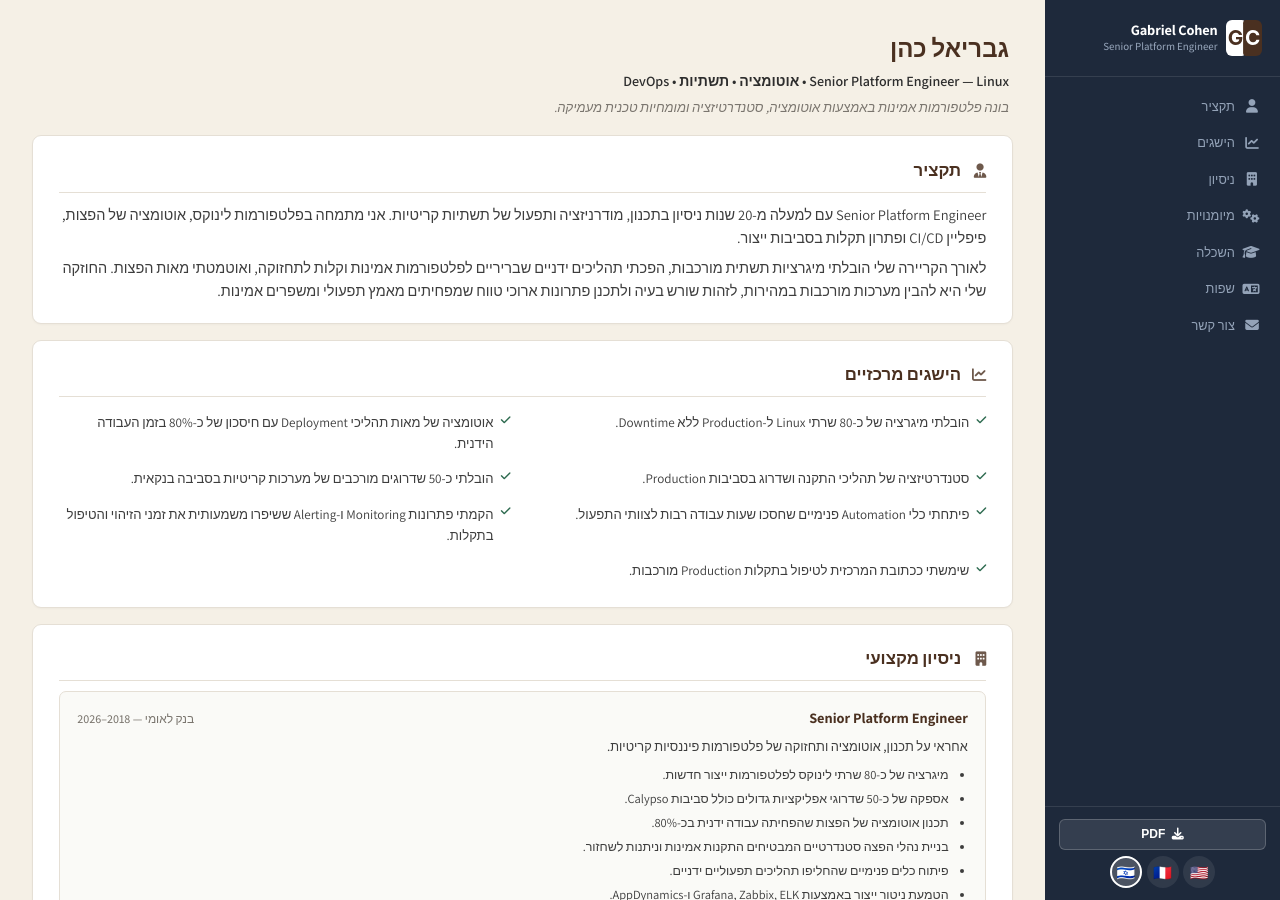
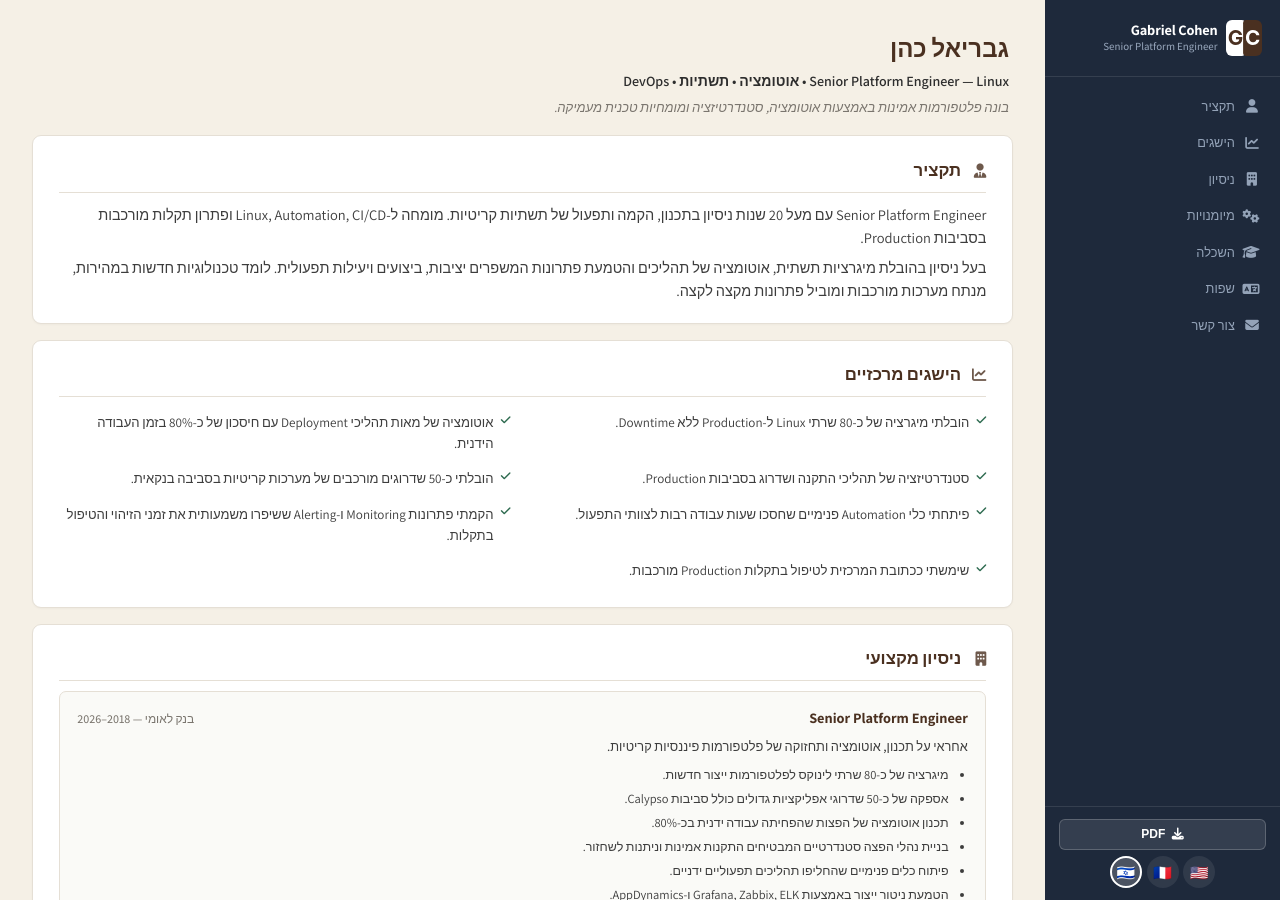
Before and after one commit to gcoh/resume, a Jekyll site: the page built from he/index.md, in a window 1280 px wide and 900 px high. Built offline with Jekyll 4.4.1, drawn with Linux system fonts in a browser that asks for light colours.

Commit message:
Hebrew: update summary with improved phrasing

```diff
--- a/he/index.md
+++ b/he/index.md
@@ -15,8 +15,8 @@ description: "גבריאל כהן — 20+ שנות ניסיון בלינוקס,
 
 <section class="section" id="summary">
     <h2><i class="fa-solid fa-user-tie"></i> תקציר</h2>
-    <p>Senior Platform Engineer עם למעלה מ-20 שנות ניסיון בתכנון, מודרניזציה ותפעול של תשתיות קריטיות. אני מתמחה בפלטפורמות לינוקס, אוטומציה של הפצות, פיפליין CI/CD ופתרון תקלות בסביבות ייצור.</p>
-    <p style="margin-top:0.4rem;">לאורך הקריירה שלי הובלתי מיגרציות תשתית מורכבות, הפכתי תהליכים ידניים שבריריים לפלטפורמות אמינות וקלות לתחזוקה, ואוטמטתי מאות הפצות. החוזקה שלי היא להבין מערכות מורכבות במהירות, לזהות שורש בעיה ולתכנן פתרונות ארוכי טווח שמפחיתים מאמץ תפעולי ומשפרים אמינות.</p>
+    <p>Senior Platform Engineer עם מעל 20 שנות ניסיון בתכנון, הקמה ותפעול של תשתיות קריטיות. מומחה ל-Linux, Automation, CI/CD ופתרון תקלות מורכבות בסביבות Production.</p>
+    <p style="margin-top:0.4rem;">בעל ניסיון בהובלת מיגרציות תשתית, אוטומציה של תהליכים והטמעת פתרונות המשפרים יציבות, ביצועים ויעילות תפעולית. לומד טכנולוגיות חדשות במהירות, מנתח מערכות מורכבות ומוביל פתרונות מקצה לקצה.</p>
 </section>
 
 <section class="section" id="achievements">
```
